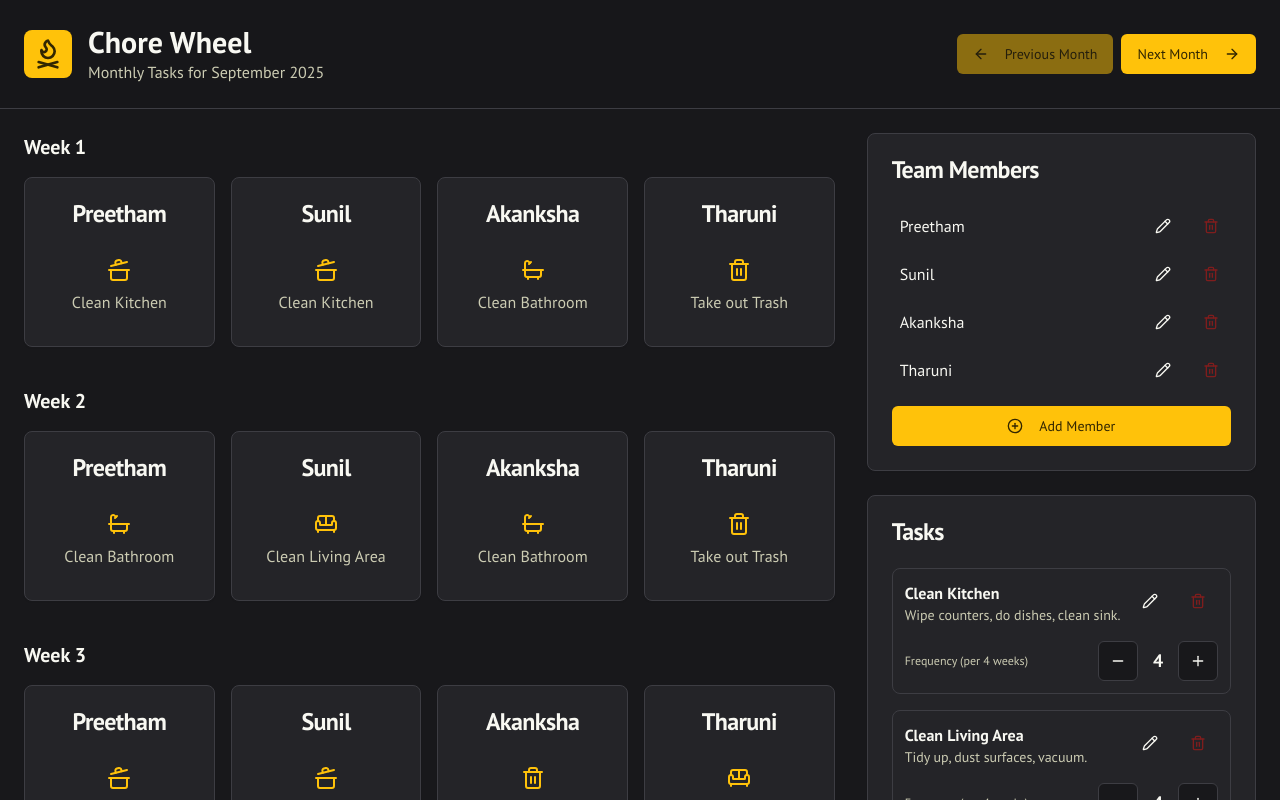
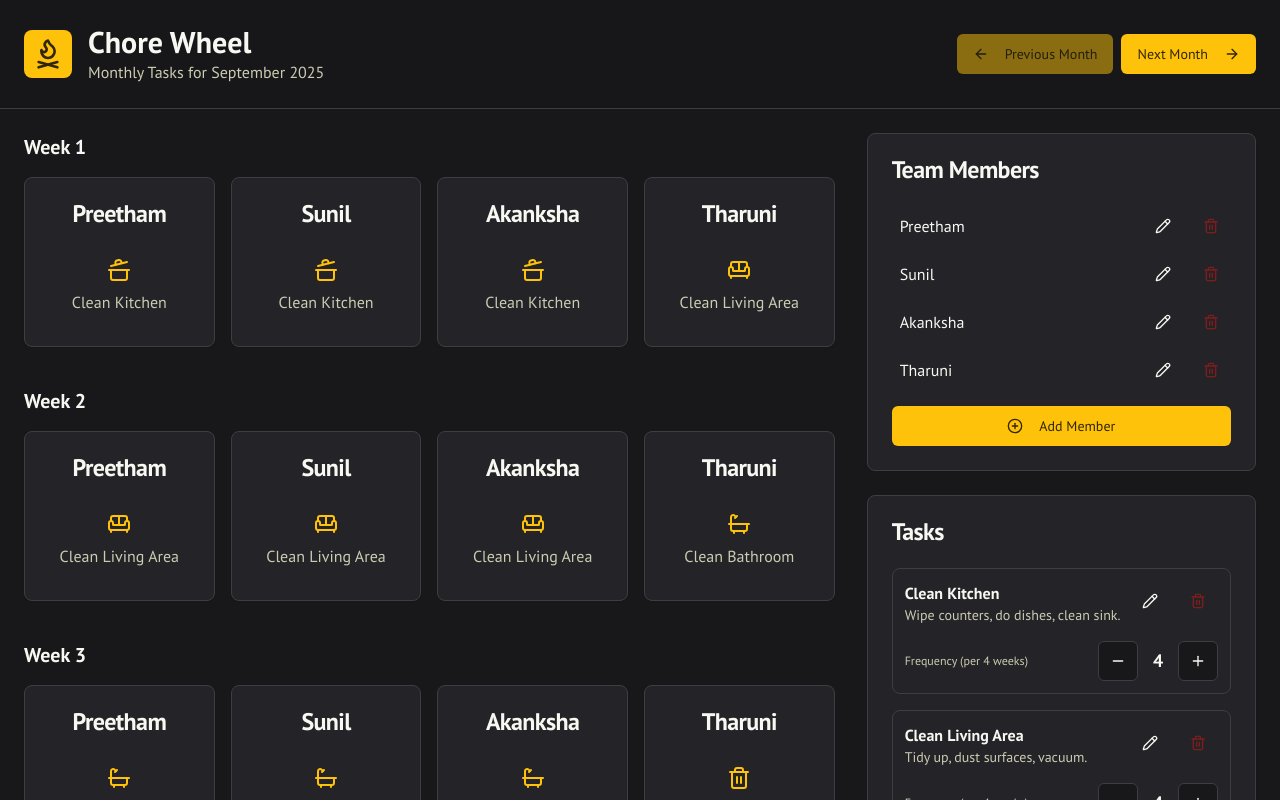
Before and after one commit to saipreetham99/Chore-Wheel, a Next.js app: page / in a window 1280 px wide. Shown: the top 800 px of the page. Built offline with nearby package versions, Linux system fonts and the light colour scheme.

Commit message:
okay, people can get multiple tasks, but only the ones with lower freque

```diff
--- a/src/components/monthly-calendar-view.tsx
+++ b/src/components/monthly-calendar-view.tsx
@@ -34,52 +34,88 @@ export function MonthlyCalendarView({
     }
 
     // 2. Shuffle the pool to randomize initial distribution
-    let shuffledTaskPool = shuffle(taskPool);
+    const seed = monthOffset;
+    let shuffledTaskPool = shuffle(taskPool, seed);
 
-    // Create a seed based on the monthOffset to ensure consistent shuffling for the same month
-    const seed = monthOffset;
-    shuffledTaskPool = shuffle(shuffledTaskPool, seed);
+    // 3. Create a schedule grid and track task counts per member
+    const weeks: Task[][] = Array.from({ length: WEEKS_IN_MONTH }, () => []);
+    const memberTaskCounts: Record<TeamMemberName, number> = teamMembers.reduce((acc, member) => ({ ...acc, [member]: 0 }), {});
+    const weeklyAssignments: boolean[][] = Array.from({ length: WEEKS_IN_MONTH }, () =>
+      Array.from({ length: teamMembers.length }, () => false)
+    );
+
+    // 4. Distribute tasks, prioritizing filling empty slots first
+    shuffledTaskPool.forEach(choreId => {
+      let assigned = false;
+      // Try to find a slot for the task, starting with members who have the fewest tasks
+      const sortedMembers = [...teamMembers].sort((a, b) => memberTaskCounts[a] - memberTaskCounts[b]);
+
+      for (let week = 0; week < WEEKS_IN_MONTH; week++) {
+        for (const member of sortedMembers) {
+          const memberIndex = teamMembers.indexOf(member);
+          if (!weeklyAssignments[week][memberIndex]) {
+            weeks[week][memberIndex] = {
+              id: `task-${member}-${choreId}-m${monthOffset}-w${week}`,
+              choreId: choreId,
+              assignee: member,
+            };
+            weeklyAssignments[week][memberIndex] = true;
+            memberTaskCounts[member]++;
+            assigned = true;
+            break; // Move to the next task
+          }
+        }
+        if (assigned) break; // Move to the next task
+      }
+    });
+
+    // Fill any remaining empty slots by re-assigning tasks if necessary (e.g. more slots than tasks)
+     for (let week = 0; week < WEEKS_IN_MONTH; week++) {
+        for (let memberIndex = 0; memberIndex < teamMembers.length; memberIndex++) {
+            if (!weeklyAssignments[week][memberIndex]) {
+                const member = teamMembers[memberIndex];
+                 // Find a task to assign - can be random or based on other logic
+                const choreToAssign = shuffledTaskPool[(week * teamMembers.length + memberIndex) % shuffledTaskPool.length];
+                if (choreToAssign) {
+                  weeks[week][memberIndex] = {
+                      id: `task-${member}-${choreToAssign}-m${monthOffset}-w${week}-fill`,
+                      choreId: choreToAssign,
+                      assignee: member,
+                  };
+                }
+            }
+        }
+    }
+
+    // Flatten and then restructure the tasks to ensure proper assignment objects
+    const finalWeeks: Task[][] = Array.from({ length: WEEKS_IN_MONTH }, () => []);
+    weeks.flat().filter(Boolean).forEach((task, index) => {
+      const weekIndex = Math.floor(index / teamMembers.length);
+      if (finalWeeks[weekIndex] && finalWeeks[weekIndex].length < teamMembers.length) {
+         finalWeeks[weekIndex].push(task);
+      }
+    });
 
 
-    // 3. Distribute tasks as evenly as possible among team members across all weeks
-    const assignments: { member: TeamMemberName, choreId: string, week: number }[] = [];
-    const memberTaskCounts: Record<TeamMemberName, number> = teamMembers.reduce((acc, member) => ({ ...acc, [member]: 0 }), {});
+    // Re-map to ensure no member gets two tasks in one week if there are enough tasks.
+    const finalSchedule: Task[][] = Array.from({ length: WEEKS_IN_MONTH }, () => []);
+    for (let week = 0; week < WEEKS_IN_MONTH; week++) {
+      const weekTasks = weeks[week].filter(Boolean);
+      const assignedMembers = new Set<TeamMemberName>();
+      const weekSchedule: Task[] = [];
 
-    const totalSlots = teamMembers.length * WEEKS_IN_MONTH;
-    shuffledTaskPool.slice(0, totalSlots).forEach((choreId, index) => {
-        const week = Math.floor(index / teamMembers.length);
+      weekTasks.forEach(task => {
+        if (!assignedMembers.has(task.assignee)) {
+          weekSchedule.push(task);
+          assignedMembers.add(task.assignee);
+        }
+      });
+      finalSchedule[week] = weekSchedule;
+    }
 
-        // Simple rotation for assignment
-        const memberIndex = index % teamMembers.length;
-        const member = teamMembers[memberIndex];
 
-        assignments.push({
-            member,
-            choreId,
-            week,
-        });
-        memberTaskCounts[member]++;
-    });
-
-    // 4. Structure the assignments into weekly tasks
-    const weeks: Task[][] = Array.from({ length: WEEKS_IN_MONTH }, () => []);
-
-    assignments.forEach(({member, choreId, week}) => {
-        weeks[week].push({
-            id: `task-${member}-${choreId}-m${monthOffset}-w${week}`,
-            choreId: choreId,
-            assignee: member,
-        });
-    });
-
-    return weeks;
+    return finalSchedule;
   }, [chores, teamMembers, monthOffset]);
-
-  const tasksByAssignee = (taskList: Task[]) => taskList.reduce((acc, task) => {
-    acc[task.assignee] = task;
-    return acc;
-  }, {} as Record<TeamMemberName, Task>);
-
 
   return (
     <div className="space-y-8">
```
